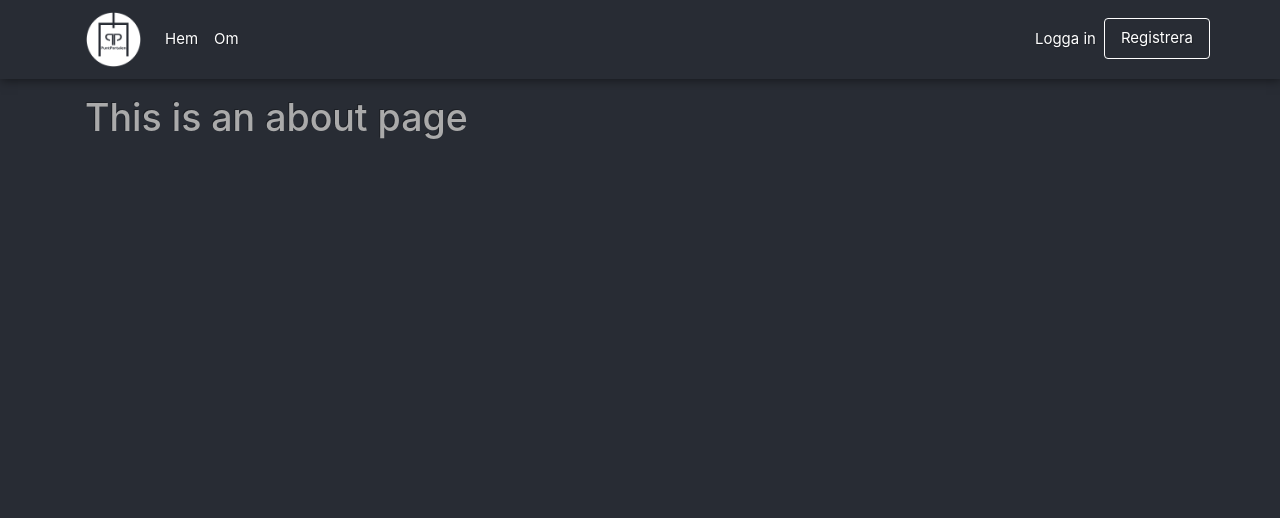
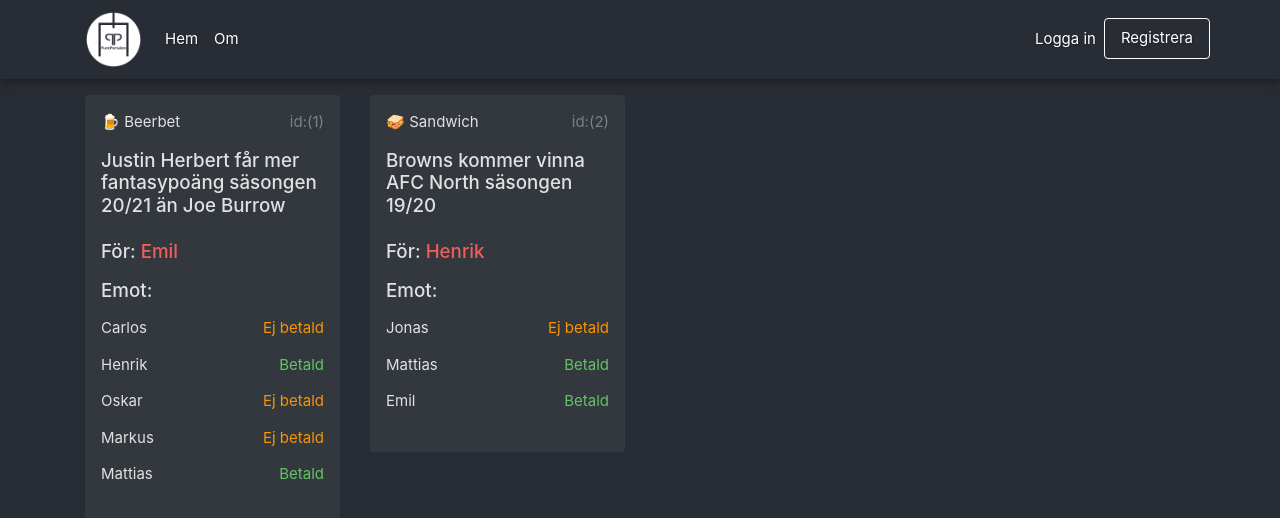
Before and after one commit to znibblol/puntportalen, a Vue app in the folder client/: page /about in a window 1280 px wide. Shown: the top 518 px of the page. Built offline with nearby package versions, Linux system fonts and the light colour scheme.

Commit message:
Made better card design on beerbets

```diff
--- a/client/src/views/About.vue
+++ b/client/src/views/About.vue
@@ -1,5 +1,108 @@
 <template>
   <div class="container about pt-3">
-    <h1>This is an about page</h1>
+    <div class="row">
+      <div class="col-md-3">
+        <div class="card p-3">
+          <p>&#x1f37a; Beerbet<span class="float-right text-muted">id:(1)</span></p>
+          <h5>Justin Herbert får mer fantasypoäng säsongen 20/21 än Joe Burrow</h5>
+          <h5 class="my-3">För: <span class="text-danger">Emil</span></h5>
+          <ul class="list-unstyled">
+            <h5>Emot:</h5>
+            <li style="padding:7px 0;">Carlos <span class="text-warning float-right">Ej betald</span></li>
+            <li style="padding:7px 0;">Henrik <span class="text-success float-right">Betald</span></li>
+            <li style="padding:7px 0;">Oskar <span class="text-warning float-right">Ej betald</span></li>
+            <li style="padding:7px 0;">Markus <span class="text-warning float-right">Ej betald</span></li>
+            <li style="padding:7px 0;">Mattias <span class="text-success float-right">Betald</span></li>
+          </ul>
+        </div>
+      </div>
+      <div class="col-md-3">
+        <div class="card p-3">
+          <p>&#x1f96a; Sandwich <span class="float-right text-muted">id:(2)</span></p>
+          <h5>Browns kommer vinna AFC North säsongen 19/20</h5>
+          <h5 class="my-3">För: <span class="text-danger">Henrik</span></h5>
+          <ul class="list-unstyled">
+            <h5>Emot:</h5>
+            <li style="padding:7px 0;">Jonas <span class="text-warning float-right">Ej betald</span></li>
+            <li style="padding:7px 0;">Mattias <span class="text-success float-right">Betald</span></li>
+            <li style="padding:7px 0;">Emil <span class="text-success float-right">Betald</span></li>
+          </ul>
+        </div>
+      </div>
+    </div>
   </div>
 </template>
+
+<script>
+export default {
+
+}
+</script>
+
+<style lang="scss">
+.card {
+  border: none;
+  color: #e1e1e1;
+  text-shadow: none;
+
+  transition: all 200ms;
+}
+.card:hover {
+  background: #393f46;
+}
+.card h1, .card h2, .card h3, .card h4, .card h5, .card h6 {
+  text-shadow: none;
+}
+
+
+.switch-about {
+  position: relative;
+  display: inline-block;
+  float: right;
+    .switch-input {
+    display: none;
+  }
+  .switch-label {
+    display: block;
+    width: 48px;
+    height: 24px;
+    text-indent: -150%;
+    clip: rect(0 0 0 0);
+    color: transparent;
+    user-select: none;
+  }
+  .switch-label::before,
+  .switch-label::after {
+    content: "";
+    display: block;
+    position: absolute;
+    cursor: pointer;
+  }
+  .switch-label::before {
+    width: 100%;
+    height: 100%;
+    background-color: #dedede;
+    border-radius: 9999em;
+    -webkit-transition: background-color 0.25s ease;
+    transition: background-color 0.25s ease;
+  }
+  .switch-label::after {
+    top: 0;
+    left: 0;
+    width: 24px;
+    height: 24px;
+    border-radius: 50%;
+    background-color: #fff;
+    box-shadow: 0 0 2px rgba(0, 0, 0, 0.45);
+    -webkit-transition: left 0.25s ease;
+    transition: left 0.25s ease;
+  }
+  .switch-input:checked + .switch-label::before {
+    background-color: #89c12d;
+  }
+  .switch-input:checked + .switch-label::after {
+    left: 24px;
+  }
+}
+
+</style>
--- a/client/src/views/Home.vue
+++ b/client/src/views/Home.vue
@@ -1,33 +1,32 @@
 <template>
     <div class="container home pt-3">
-        <h1>This is PuntPortalen</h1>
-        <span class="fa fa-th-large" @click="viewType = false" v-bind:class="{ active: !viewType }"></span>&nbsp;&nbsp;
-        <span class="fa fa-list" @click="viewType = true" v-bind:class="{ active: viewType }"></span>
-        <ul class="list-unstyled row" v-if="!viewType">
-            <div class="col-sm-6 col-md-3" v-for="beerbet in beerbets" :key="beerbet.id">
-                <li class="card" @dblclick="editBeerbet(beerbet)">
-                    <div class="card-header">
-                        <input type="text" v-if="beerbet.editing" class="form-control">
-                        <h3>För: {{ beerbet.author.first_name }} <span class="float-right"
-                                style="font-size:0.9rem;">id:({{ beerbet.id }})</span></h3>
-                    </div>
-                    <div class="card-body">
-                        <h4>{{ beerbet.description }}</h4>
-                        <br>
-                        <h5 v-if="!beerbet.type"><strong>Typ: &#x1f37a;</strong></h5>
-                        <h5 v-else><strong>Typ: &#x1f96a;</strong></h5>
-                        <h5><strong>Emot:</strong></h5>
-                        <ul class="list-unstyled taker_list" :id="beerbet.id">
-                            <li v-for="taker in beerbet.takers" :key="taker.id" class="card-header">
-                                {{ taker.first_name }}
-                                <span class="float-right text-success" v-if="taker.paid">Betald</span>
-                                <span class="float-right text-warning" v-else>Ej Betald</span>
-                            </li>
-                        </ul>
-                    </div>
-                </li>
+        <div class="row mb-3">
+            <div class="col-sm-12">
+                <h1 style="display: inline-block;">Vadslagningar</h1>
+                <div class="pt-2 float-right">
+                    <span class="list-selector fa fa-th-large" @click="viewType = false" v-bind:class="{ active: !viewType }"></span>&nbsp;&nbsp;
+                    <span class="list-selector fa fa-list" @click="viewType = true" v-bind:class="{ active: viewType }"></span>
+                </div>
             </div>
-        </ul>
+        </div>
+        <div class="list-unstyled row" v-if="!viewType">
+            <div class="col-xs-6 col-sm-6 col-md-4 col-lg-3" v-for="beerbet in beerbets" :key="beerbet.id">
+                <div class="card p-3">
+                    <p v-if="!beerbet.type">&#x1f37a; Beerbet<span class="float-right text-muted">id:({{beerbet.id}})</span></p>
+                    <p v-else>&#x1f96a; Sandwich<span class="float-right text-muted">id:({{beerbet.id}})</span></p>
+                    <h5>{{ beerbet.description }}</h5>
+                    <h5 class="my-3">För: <span class="text-danger">{{ beerbet.author.first_name }}</span></h5>
+                    <ul class="list-unstyled">
+                        <h5>Emot:</h5>
+                        <li style="padding:7px 0;" v-for="taker in beerbet.takers" :key="taker.id">
+                            {{ taker.first_name }}
+                            <span class="text-success float-right" v-if="taker.paid">Betald</span>
+                            <span class="text-warning float-right" v-else>Ej betald</span>
+                        </li>
+                    </ul>
+                </div>
+            </div>
+        </div>
         <table class="table table-striped" v-else>
             <thead>
                 <tr>
@@ -156,6 +155,18 @@
 </script>
 
 <style lang="scss">
+    .card {
+        border: none;
+        color: #e1e1e1;
+        text-shadow: none;
+        transition: all 200ms;
+        &:hover {
+            background: #393f46;
+        }
+    }
+    .card h1, .card h2, .card h3, .card h4, .card h5, .card h6 {
+        text-shadow: none;
+    }
     .col-sm-6 {
         padding: 15px;
     }
@@ -163,14 +174,24 @@
     .fa {
         font-size: 2em;
     }
-
+    .list-selector {
+        transition: all 200ms;
+        &:hover {
+            color: #79e679;
+            cursor: pointer;
+        }
+    }
     .active {
-        color: #E0FF4F;
+        color: #62c462;
+        &:hover {
+            color:#62c462;
+            cursor: not-allowed;
+        }
     }
 
     .add-btn {
         font-size: 3rem;
-        background: #E0FF4F;
+        background: #62c462;
         color: #222;
         border-radius: 50px;
         padding: 0px 23px;
@@ -198,7 +219,7 @@
     .add-btn:hover {
         text-decoration: none;
         color: #222;
-        background: #aac33b;
+        background: #79e679;
     }
 
 
```
